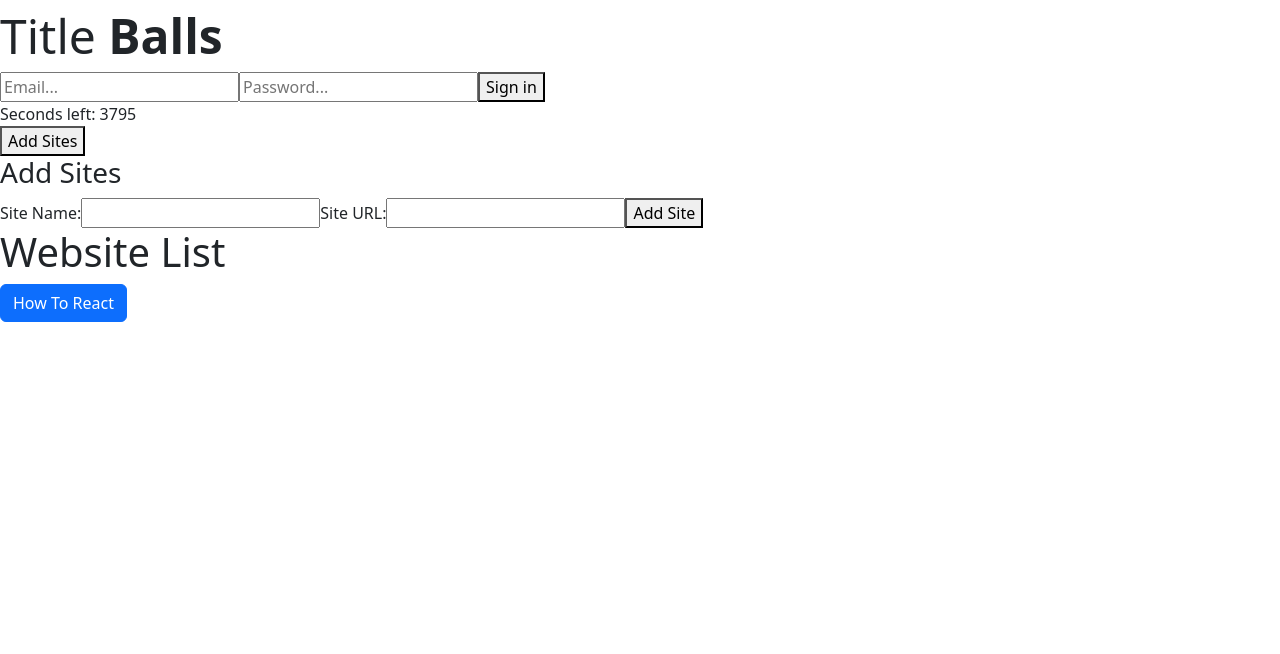
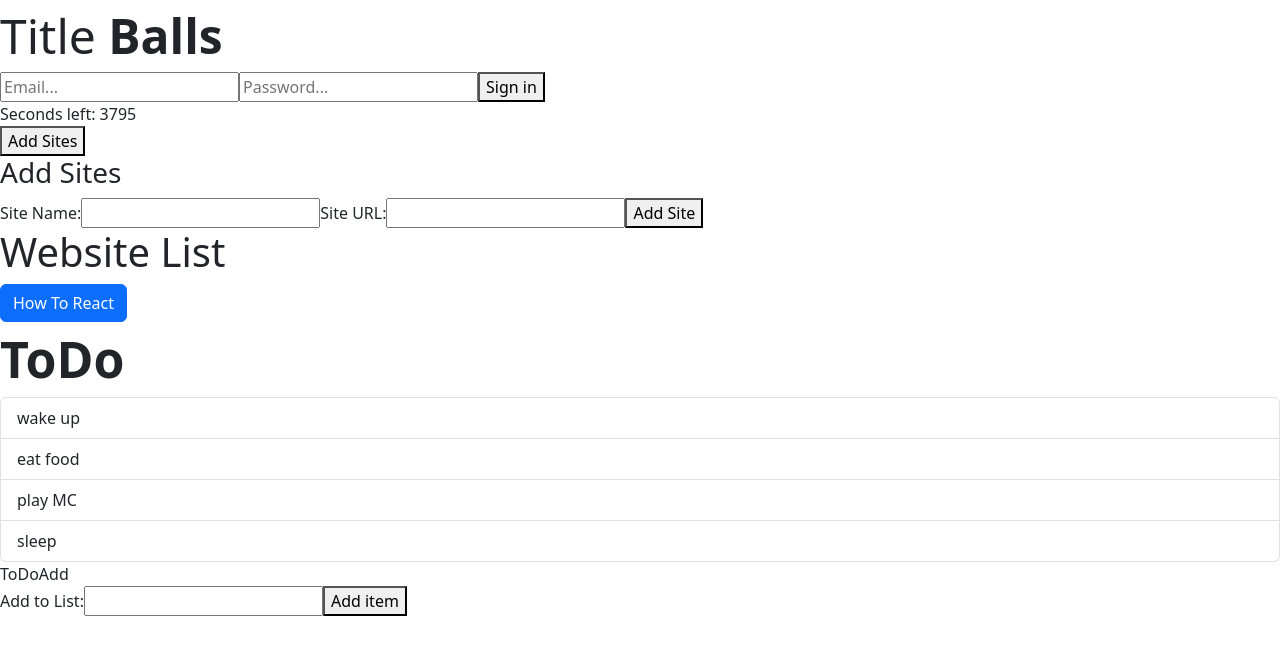
Before and after one commit to ShadowShark99/React-based-workspace, a React (Vite) app: page / in a window 1280 px wide. Shown: the top 654 px of the page. Built offline with nearby package versions, Linux system fonts and the light colour scheme.

Commit message:
Add ToDoList maker

```diff
--- a/src/App.tsx
+++ b/src/App.tsx
@@ -5,6 +5,7 @@ import Auth from "./components/Auth";
 import Pomodoro from "./components/Pomodoro";
 import Title from "./components/Title"
 import SiteList from "./components/SiteList";
+import ToDo from "./components/ToDo";
 
 const App = () => {
   let pomoTime = 3800;
@@ -27,6 +28,7 @@ const App = () => {
     <Pomodoro time={pomoTime}></Pomodoro>
     <AddSites onAddSite={setSites }></AddSites>
     <SiteList siteL={sites}></SiteList>
+    <ToDo></ToDo>
     </div>
     </>
   )
--- /dev/null
+++ b/src/components/ToDo.css
@@ -0,0 +1,4 @@
+.tdTitle{
+  font-weight: bold;
+  font-size: 50px;
+}
--- /dev/null
+++ b/src/components/ToDo.tsx
@@ -0,0 +1,18 @@
+import { useState } from "react";
+import ToDoShow from "./ToDoShow";
+import "./ToDo.css";
+import ToDoAdd from "./ToDoAdd";
+
+const ToDo = () => {
+  const [todoList,setTodoList] = useState(["wake up","eat food","play MC","sleep"]);
+  const [todoItem,setTodoItem] = useState("");
+
+  return (
+    <>
+    <div className="tdTitle">ToDo</div>
+    <ToDoShow tdList={todoList}></ToDoShow>
+    <ToDoAdd onItemChange={setTodoItem} onAdd={setTodoList} addTD={todoItem} tdList={todoList}></ToDoAdd>
+    </>
+  )
+}
+export default ToDo
--- /dev/null
+++ b/src/components/ToDoAdd.tsx
@@ -0,0 +1,19 @@
+interface Props{
+  onItemChange: (e) => void;
+  onAdd: any;
+  addTD: string;
+  tdList: string[];
+}
+
+const ToDoAdd = ({onItemChange,onAdd,addTD,tdList}: Props) => {
+  return (
+    <>
+      <div>ToDoAdd</div>
+      <label>Add to List: </label>
+      <input type="text" onChange={(e)=>onItemChange(e.target.value)}></input>
+      <button type="submit" onClick={()=>onAdd([...tdList,addTD])}> Add item </button>
+    </>
+  )
+}
+
+export default ToDoAdd
--- /dev/null
+++ b/src/components/ToDoShow.tsx
@@ -0,0 +1,13 @@
+interface Props{
+  tdList: string[];
+}
+
+const ToDoShow = ({tdList}: Props) => {
+  return (
+    <ul className="list-group">
+      {tdList.map((tdItem,index) => (<li className="list-group-item" key={index}>{tdItem}</li>))}
+    </ul>
+  )
+}
+
+export default ToDoShow
```
